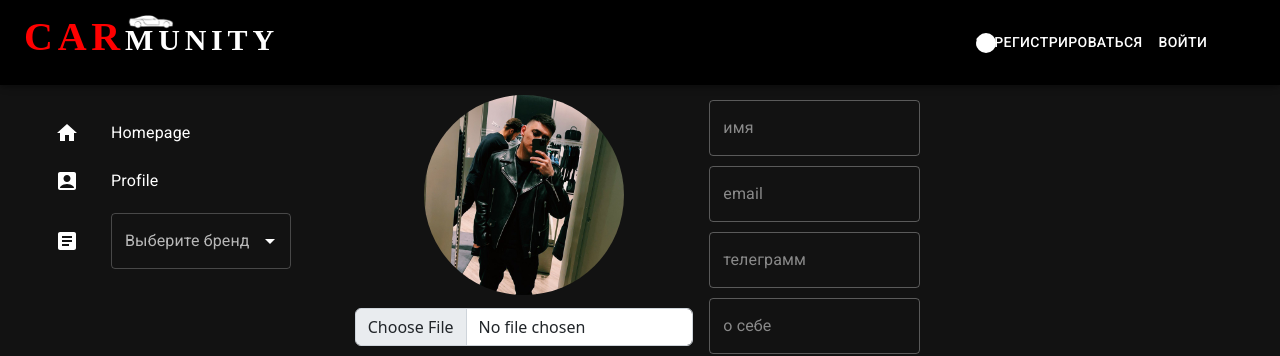
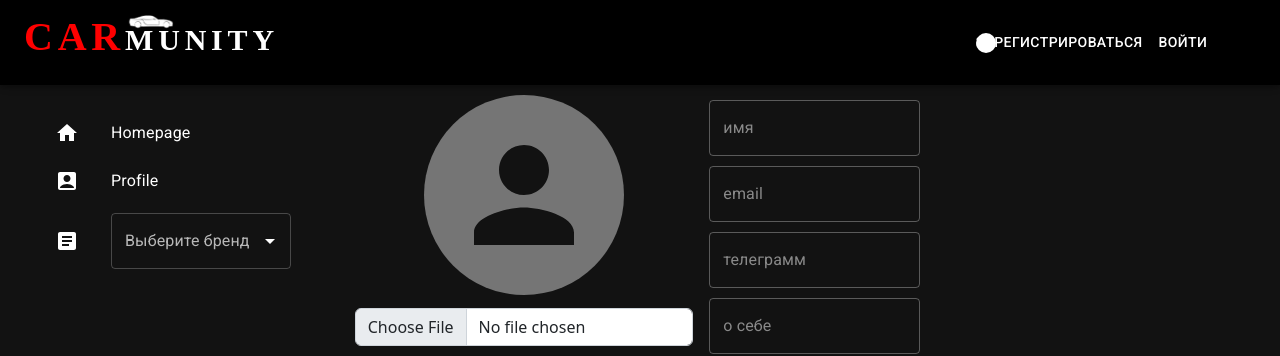
Before and after one commit to Fil101/Auto-Forum-21, a React (Create React App) app in the folder client/: page /personal in a window 1280 px wide. Shown: the top 356 px of the page. Built offline with nearby package versions, Linux system fonts and the light colour scheme; no server answers.

Commit message:
fix avatar

```diff
--- a/client/src/components/pages/Community/UI/Rightbar.jsx
+++ b/client/src/components/pages/Community/UI/Rightbar.jsx
@@ -59,6 +59,7 @@ function Rightbar() {
         <AvatarGroup max={7}>
           {users && users.map((user) => (
             <Avatar
+              sx={{ width: 40, height: 40 }}
               key={user.id}
               alt={user?.User?.name}
               src={user?.User?.img}
--- a/client/src/components/pages/Profile/Profile.jsx
+++ b/client/src/components/pages/Profile/Profile.jsx
@@ -30,7 +30,7 @@ import './style.css';
 
 function Profile() {
   const [tabNum, setTabNum] = useState(0);
-  const { about, tg, name, email } = useSelector((state) => state.auth);
+  const { about, tg, name, email, img } = useSelector((state) => state.auth);
   const [info, setInfo] = useState(about);
   const [tgInfo, setTgInfo] = useState(tg);
   const [newName, setNewName] = useState(name);
@@ -133,7 +133,7 @@ function Profile() {
               >
                 <Avatar
                   alt="photo"
-                  src="/avatars/elDar.jpg"
+                  src={img}
                   sx={{ width: 200, height: 200 }}
                 />
                 <input
```
Also changed, not shown: 2 other files (tests, documents, lock files or other folders).
